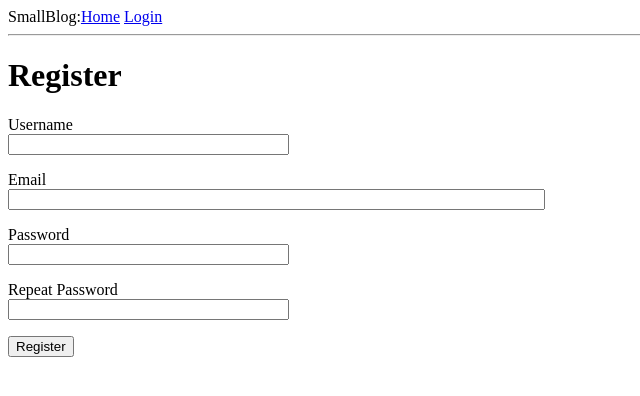
After one commit to bhaveshp3000/smallblog, a Flask app: page /register in a window 1280 px wide. The commit adds this page. Shown: the top 396 px of the page, without its empty margins (0-640 px from the left). Run offline with Flask 2, Linux system fonts and the light colour scheme.

Commit message:
initial Login and Registration

```diff
--- a/app/__init__.py
+++ b/app/__init__.py
@@ -2,10 +2,13 @@ from flask import Flask
 from config import Config
 from flask_sqlalchemy import SQLAlchemy
 from flask_migrate import Migrate
-
+from flask_login import LoginManager
 
 app = Flask(__name__)
+
 app.config.from_object(Config)
+login = LoginManager(app)
+login.login_view = 'login'
 db = SQLAlchemy(app)
 migrate = Migrate(app, db)
 
--- a/app/forms.py
+++ b/app/forms.py
@@ -1,6 +1,7 @@
 from flask_wtf import FlaskForm
-from wtforms import StringField,PasswordField,BooleanField,SubmitField
-from wtforms.validators import DataRequired
+from wtforms import StringField, PasswordField, BooleanField, SubmitField
+from wtforms.validators import DataRequired, ValidationError, Email, EqualTo
+from app.models import User
 
 
 class LoginForm(FlaskForm):
@@ -8,3 +9,20 @@ class LoginForm(FlaskForm):
     password = PasswordField('Password', validators=[DataRequired()])
     remember_me = BooleanField('Remember Me')
     submit = SubmitField('Sign In')
+
+class RegistrationForm(FlaskForm):
+    username = StringField('Username', validators=[DataRequired()])
+    email = StringField('Email', validators=[DataRequired(), Email()])
+    password = PasswordField('Password', validators=[DataRequired()])
+    password2 = PasswordField('Repeat Password',validators=[DataRequired(), EqualTo('password')])
+    submit = SubmitField('Register')
+
+    def validate_username(self, username):
+        user = User.query.filter_by(username=username.data).first()
+        if user is not None:
+            raise ValidationError('Please use different username.')
+
+    def validate_email(self, email):
+        user = User.query.filter_by(email=email.data).first()
+        if user is not None:
+            raise ValidationError('Please use different email address.')
--- a/app/routes.py
+++ b/app/routes.py
@@ -1,6 +1,10 @@
 from app import app
-from flask import render_template,redirect,flash,url_for
-from app.forms import LoginForm
+from app import db
+from flask import render_template, redirect, flash, url_for, request
+from app.forms import LoginForm, RegistrationForm
+from flask_login import current_user, login_user, logout_user, login_required
+from app.models import User
+from werkzeug.urls import url_parse
 
 
 
@@ -8,16 +12,48 @@ from app.forms import LoginForm
 
 @app.route('/')
 @app.route('/index')
-
+@login_required
 def index():
-    user = {'username':'Jeff'}
-    return render_template('index.html', title='Home', user=user)
+   # user = {'username':'Jeff'}
+     return render_template('index.html', title='Home')
 
 @app.route('/login',methods=['post','get'])
 def login():
+    if current_user.is_authenticated:
+        return redirect(url_for('index'))
     form = LoginForm()
     if form.validate_on_submit():
-        flash('Login request for user {},remember_me={}'.format(form.username.data,form.remember_me.data))
-        return redirect(url_for('/index'))
+       # flash('Login request for user {},remember_me={}'.format(form.username.data,form.remember_me.data))
+       user = User.query.filter_by(username=form.username.data).first()
+       if user is None or not user.check_password(form.password.data):
+           flash('Invalid username or password')
+           return redirect(url_for('login'))
+       login_user(user,remember=form.remember_me.data)
+       next_page=request.args.get('next')
+       if not next_page or url_parse(next_page).netloc !='':
+           next_page=url_for('index')
+       return redirect(next_page)
+
+
+       #return redirect(url_for('/index'))
 
     return render_template('login.html', title='Sign In', form=form)
+
+@app.route('/logout')
+def logout():
+    logout_user()
+    return redirect(url_for('index'))
+
+@app.route('/register', methods=['GET', 'POST'])
+def register():
+    if current_user.is_authenticated:
+        return redirect(url_for('index'))
+    form = RegistrationForm()
+    if form.validate_on_submit():
+        user = User(username=form.username.data, email=form.email.data)
+        user.set_password(form.password.data)
+        db.session.add(user)
+        db.session.commit()
+        flash('Congratulations, you are now a registered user!')
+        return redirect(url_for('login'))
+    return render_template('register.html', title='Register', form=form)
--- a/app/templates/base.html
+++ b/app/templates/base.html
@@ -15,7 +15,11 @@
 <body>
     <div>
         SmallBlog:<a href="{{url_for('index')}}">Home</a>
+        {% if current_user.is_anonymous %}
         <a href="{{url_for('login')}}">Login</a>
+        {% else %}
+        <a href="{{url_for('logout')}}">Logout</a>
+        {% endif %}
     </div>
     <hr>
     {% with messages = get_flashed_messages() %}
--- a/app/templates/index.html
+++ b/app/templates/index.html
@@ -1,5 +1,5 @@
 {% extends "base.html" %}
 
 {% block content %}
-        <h1>Hello,{{user.username}}</h1>
+       <h1>Hello,{{current_user.username}}</h1>
 {% endblock %}
--- a/app/templates/login.html
+++ b/app/templates/login.html
@@ -5,6 +5,7 @@
 <h1>Sign In</h1>
 
 <form action="" method="post" novalidate>
+
 
     {{form.hidden_tag()}}
     <p>
@@ -30,4 +31,5 @@
     </p>
 
 </form>
+<p>New User?<a href="{{url_for('register')}}">Click here to Register!</a></p>
 {% endblock %}
--- /dev/null
+++ b/app/templates/register.html
@@ -0,0 +1,40 @@
+{% extends "base.html" %}
+
+{% block content %}
+
+<h1>Register</h1>
+<form action="" method="post">
+    {{ form.hidden_tag ()}}
+    <p>
+        {{ form.username.label }}<br>
+        {{ form.username(size=32) }}<br>
+        {% for error in form.username.errors %}
+        <span style="color:red;">[{{error}}]</span>
+        {% endfor %}
+    </p>
+    <p>
+        {{ form.email.label }}<br>
+        {{ form.email(size=64) }}<br>
+        {% for error in form.email.errors %}
+        <span style="color:red;">[{{error}}]</span>
+        {% endfor %}
+    </p>
+
+    <p>
+        {{ form.password.label }}<br>
+        {{ form.password(size=32) }}<br>
+        {% for error in form.password.errors %}
+        <span style="color:red;">[{{ error }}]</span>
+        {% endfor %}
+    </p>
+    <p>
+        {{ form.password2.label }}<br>
+        {{ form.password2(size=32) }}<br>
+        {% for error in form.password2.errors %}
+        <span style="color:red;">[{{ error }}]</span>
+        {% endfor %}
+    </p>
+   <p>{{form.submit()}}</p>
+</form>
+
+{% endblock %}
```
Also changed, not shown: app/models.py (+14 -2 lines), app.db, 4 other files.
